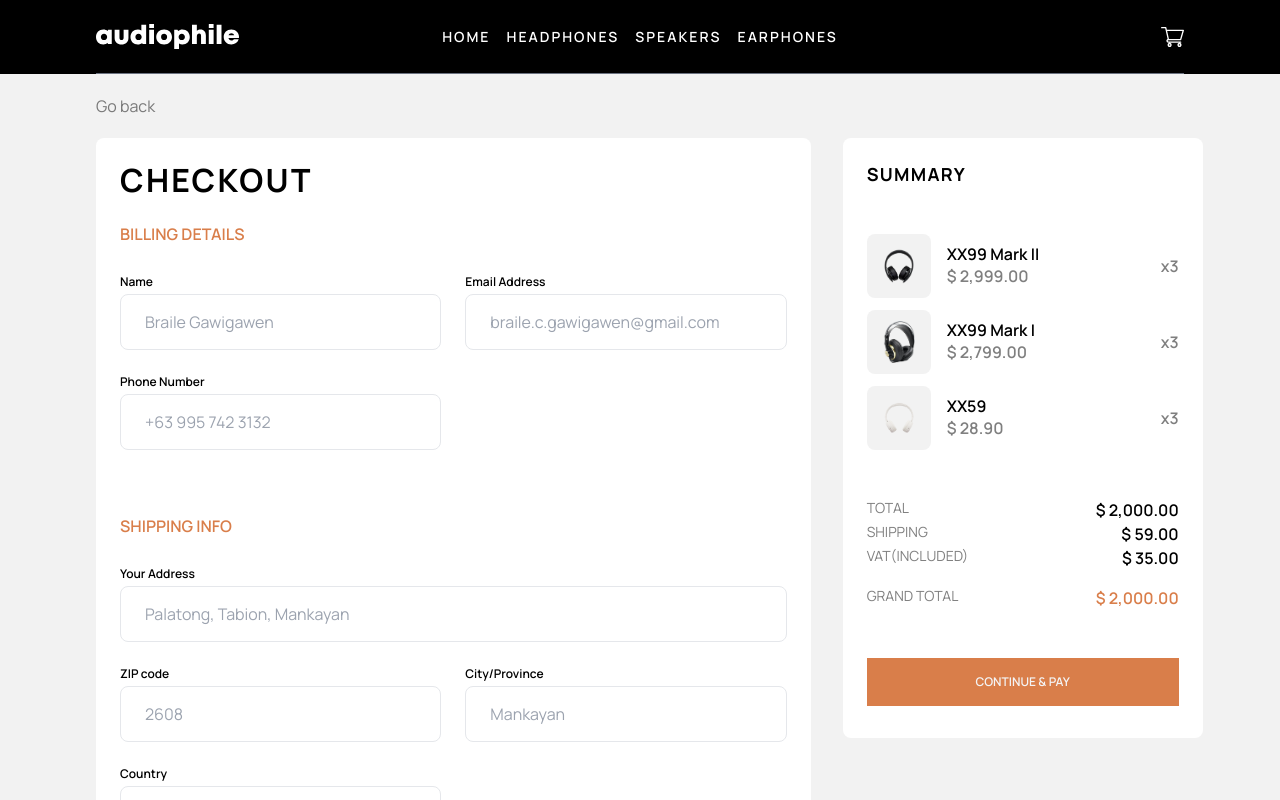
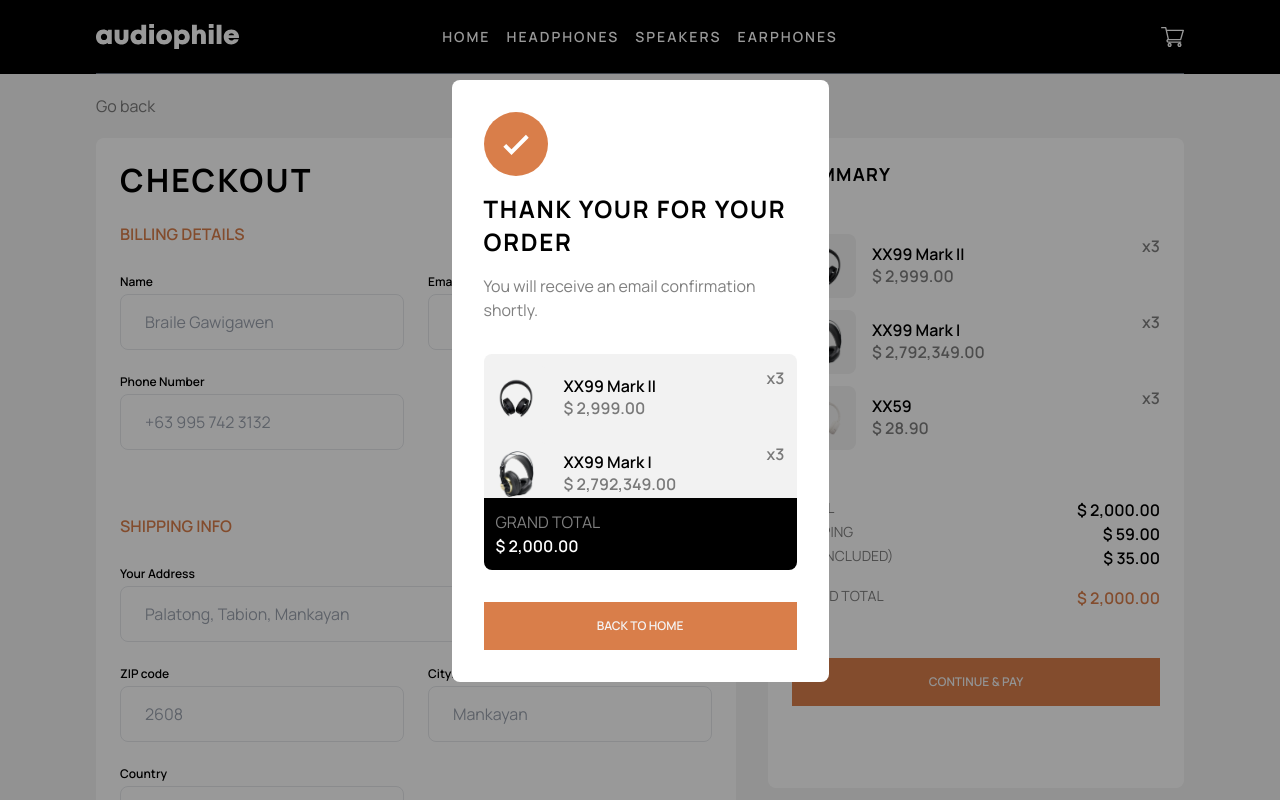
Before and after one commit to brailecg/fm-audiophile, a Next.js app: page /checkout in a window 1280 px wide. Both pictures are taken after a click on the button "CONTINUE & PAY". Shown: the top 800 px of the page. Built offline with nearby package versions, Linux system fonts and the light colour scheme.

Commit message:
[UI] submit dialog

```diff
--- a/app/(pages)/checkout/page.tsx
+++ b/app/(pages)/checkout/page.tsx
@@ -2,46 +2,16 @@ import { AppButton } from "@/components/AppButton";
 import AppCartProducts from "@/components/AppCartProducts";
 import AppLabeledInput from "@/components/AppLabeledInput";
 import AppRadioBtn from "@/components/AppRadioBtn";
+import AppSubmit from "@/components/AppSubmit";
 import { Container } from "@/components/Container";
 import { numberToPrice } from "@/lib/utils";
 
 import React from "react";
 
-const CheckoutNumbers = ({
-  label,
-  children,
-}: {
-  label: string;
-  children: number;
-}) => {
+const BillingInfo = () => {
   return (
-    <div className="flex justify-between">
-      <span className=" text-black/50 text-sm">{label}</span>
-      <div className=" text-black font-semibold">{numberToPrice(children)}</div>
-    </div>
-  );
-};
-
-const Checkout = () => {
-  const handleSubmitPayment = () => [];
-
-  return (
-    <div className=" bg-[#F2F2F2]">
-      <Container className=" py-5">
-        <div className="">
-          <AppButton className=" text-black/50" href={"./"}>
-            Go back
-          </AppButton>
-        </div>
-      </Container>
-      <Container classNameInner="grid gap-8 lg:grid-cols-3">
-        <div className="bg-white rounded-lg p-6 lg:col-span-2">
-          <h3 className=" text-app-h3 mb-6">CHECKOUT</h3>
-          <div className="w-full flex flex-col gap-16">
     <div>
-              <h5 className="  text-main-orange font-semibold mb-7">
-                BILLING DETAILS
-              </h5>
+      <h5 className="  text-main-orange font-semibold mb-7">BILLING DETAILS</h5>
       <div className="grid sm:grid-cols-2 gap-6 w-full">
         <AppLabeledInput
           type="string"
@@ -63,10 +33,13 @@ const Checkout = () => {
         />
       </div>
     </div>
+  );
+};
+
+const ShippingInfo = () => {
+  return (
     <div className="">
-              <h5 className="  text-main-orange font-semibold mb-7">
-                SHIPPING INFO
-              </h5>
+      <h5 className="  text-main-orange font-semibold mb-7">SHIPPING INFO</h5>
       <div className="grid sm:grid-cols-2 gap-6 w-full">
         <AppLabeledInput
           className=" sm:col-span-2"
@@ -95,20 +68,19 @@ const Checkout = () => {
         />
       </div>
     </div>
+  );
+};
+
+const PaymentDetails = () => {
+  return (
     <div>
-              <h5 className="  text-main-orange font-semibold mb-7">
-                PAYMENT DETAILS
-              </h5>
+      <h5 className="  text-main-orange font-semibold mb-7">PAYMENT DETAILS</h5>
       <div>
         <div className="grid sm:grid-cols-2 gap-6 w-full mb-4">
           <p className="text-sm font-semibold mb-2">Payment Methods</p>
           <div className=" flex flex-col gap-4">
             <div className=" flex flex-col gap-4">
-                      <AppRadioBtn
-                        label="e-Money"
-                        id="emoney"
-                        name="paymentmethod"
-                      />
+              <AppRadioBtn label="e-Money" id="emoney" name="paymentmethod" />
               <AppRadioBtn
                 label="Cash on Delivery"
                 id="cod"
@@ -133,30 +105,29 @@ const Checkout = () => {
         </div>
       </div>
     </div>
+  );
+};
+
+const Checkout = () => {
+  return (
+    <div className=" bg-[#F2F2F2] py-5">
+      <Container className=" mb-5">
+        <div className="">
+          <AppButton className=" text-black/50" href={"./"}>
+            Go back
+          </AppButton>
+        </div>
+      </Container>
+      <Container classNameInner="grid gap-8 md:grid-cols-5 ">
+        <div className="bg-white rounded-lg p-6 md:col-span-3 ">
+          <h3 className=" text-app-h3 mb-6">CHECKOUT</h3>
+          <div className="w-full flex flex-col gap-16">
+            <BillingInfo />
+            <ShippingInfo />
+            <PaymentDetails />
           </div>
         </div>
-        <div className="bg-white rounded-lg p-6 w-full lg:w-[360px] flex flex-col gap-12  max-h-[600px]">
-          <h3 className=" text-app-h6">SUMMARY</h3>
-          <AppCartProducts />
-          <div>
-            <CheckoutNumbers label="TOTAL">{2000}</CheckoutNumbers>
-            <CheckoutNumbers label="SHIPPING">{59}</CheckoutNumbers>
-            <CheckoutNumbers label="VAT(INCLUDED)">{35}</CheckoutNumbers>
-
-            <div className="flex justify-between mt-4">
-              <span className=" text-black/50 text-sm">GRAND TOTAL</span>
-              <div className="font-semibold text-main-orange">
-                {numberToPrice(2000)}
-              </div>
-            </div>
-          </div>
-          <AppButton
-            onClick={handleSubmitPayment}
-            variant="primary"
-            className="w-full h-12 text-xs">
-            CONTINUE & PAY
-          </AppButton>
-        </div>
+        <AppSubmit />
       </Container>
     </div>
   );
--- a/components/AppCartProducts.tsx
+++ b/components/AppCartProducts.tsx
@@ -7,6 +7,7 @@ import {
 } from "./public-images";
 import { CounterInput } from "./AppCartCounter";
 import { numberToPrice } from "@/lib/utils";
+import { cn } from "@/lib/utils";
 
 const productsInCart = [
   {
@@ -27,7 +28,7 @@ const productsInCart = [
     description:
       "As the gold standard for headphones, the classic XX99 Mark I offers detailed and accurate audio reproduction for audiophiles, mixing engineers, and music aficionados alike in studios and on the go.",
     image: HeadphonesMark1,
-    price: 2799,
+    price: 2792349,
     cartCount: 3,
     isAvailable: true,
   },
@@ -44,18 +45,24 @@ const productsInCart = [
   },
 ];
 
-const AppCartProducts = ({ from }: { from?: string }) => {
+const AppCartProducts = ({
+  from,
+  className,
+}: {
+  from?: string;
+  className?: string;
+}) => {
   return (
-    <ul className="grid gap-3">
+    <ul className={cn("grid gap-3", className)}>
       {productsInCart?.map((item) => {
         return (
-          <li key={item?.name} className="text-black gap-4 grid grid-cols-3">
-            <div className="flex gap-4 col-span-2">
+          <li key={item?.name} className="text-black gap-2 grid grid-cols-4">
+            <div className="flex gap-4 col-span-3">
               <div className="flex items-center justify-center bg-main-grey p-4 rounded-lg  w-16 h-16">
-                <Image alt={item.name} src={item?.image} className="w-9" />
+                <Image alt={item.name} src={item?.image} className="min-w-9" />
               </div>
-              <div className="flex flex-col flex-1 justify-center">
-                <span className=" leading-tight font-semibold">
+              <div className="flex flex-col flex-1 justify-center w-full">
+                <span className=" leading-tight font-semibold inline-block ">
                   {item?.name}
                 </span>
                 <span className=" text-black/50 font-semibold">
@@ -63,6 +70,7 @@ const AppCartProducts = ({ from }: { from?: string }) => {
                 </span>
               </div>
             </div>
+            <div className=" col-span-1">
               {from === undefined && from !== "cartDialog" ? (
                 <div className="text-black/50 font-semibold flex justify-end items-center">
                   {"x"}
@@ -73,6 +81,7 @@ const AppCartProducts = ({ from }: { from?: string }) => {
                   <CounterInput className="" />
                 </div>
               )}
+            </div>
           </li>
         );
       })}
--- /dev/null
+++ b/components/AppSubmit.tsx
@@ -0,0 +1,126 @@
+"use client";
+import React, { useEffect, useState } from "react";
+import AppCartProducts from "./AppCartProducts";
+import { AppButton } from "./AppButton";
+import { numberToPrice } from "@/lib/utils";
+import { AnimatePresence, motion, useAnimate } from "framer-motion";
+import { Container } from "./Container";
+import Image from "next/image";
+import { CheckIcon } from "./public-images";
+
+const CheckoutNumbers = ({
+  label,
+  children,
+}: {
+  label: string;
+  children: number;
+}) => {
+  return (
+    <div className="flex justify-between">
+      <span className=" text-black/50 text-sm">{label}</span>
+      <div className=" text-black font-semibold">{numberToPrice(children)}</div>
+    </div>
+  );
+};
+
+const useSubmitAnimation = (isSubmitted: boolean) => {
+  const [scope, animate] = useAnimate();
+
+  useEffect(() => {
+    animate([[scope.current, { scale: [0, 1] }, { duration: 0.5 }]]);
+  }, [isSubmitted]);
+
+  return scope;
+};
+
+const AppSubmit = () => {
+  const [isSubmitted, setIsSubmitted] = useState<boolean>(false);
+
+  const handleSubmitOrder = () => {
+    setIsSubmitted(true);
+  };
+
+  const scope = useSubmitAnimation(isSubmitted);
+
+  return (
+    <>
+      <div className="bg-white rounded-lg p-6 w-full  flex flex-col gap-12  max-h-[650px] md:col-span-2">
+        <h3 className=" text-app-h6">SUMMARY</h3>
+        <AppCartProducts />
+        <div>
+          <CheckoutNumbers label="TOTAL">{2000}</CheckoutNumbers>
+          <CheckoutNumbers label="SHIPPING">{59}</CheckoutNumbers>
+          <CheckoutNumbers label="VAT(INCLUDED)">{35}</CheckoutNumbers>
+
+          <div className="flex justify-between mt-4">
+            <span className=" text-black/50 text-sm">GRAND TOTAL</span>
+            <div className="font-semibold text-main-orange">
+              {numberToPrice(2000)}
+            </div>
+          </div>
+        </div>
+        <AppButton
+          onClick={handleSubmitOrder}
+          variant="primary"
+          className="w-full h-12 text-xs">
+          CONTINUE & PAY
+        </AppButton>
+      </div>
+
+      <AnimatePresence>
+        {isSubmitted && (
+          <Container>
+            <div className="fixed z-50 inset-0 flex justify-center items-center ">
+              <motion.div
+                initial={{ opacity: 0 }}
+                animate={{ opacity: 1 }}
+                exit={{ opacity: 0 }}
+                className="z-50 fixed inset-0 overflow-auto bg-black/40 flex"
+                onClick={() =>
+                  setIsSubmitted((prev: boolean) => !prev)
+                }></motion.div>
+
+              <motion.div
+                initial={{ x: -100 }}
+                animate={{ x: 0 }}
+                exit={{ x: -100, opacity: 0 }}
+                className="text-white absolute z-50 w-full max-w-[377px] min-h-[488px] top-20 bg-[#FFFFFF] rounded-lg p-8 flex flex-col gap-8">
+                <div className="flex flex-col justify-between gap-4">
+                  <div
+                    ref={scope}
+                    className=" flex justify-center items-center w-16 h-16 rounded-full bg-main-orange">
+                    <Image src={CheckIcon} alt="Check" />
+                  </div>
+
+                  <h3 className=" text-app-h5 text-black uppercase">
+                    Thank your for your order
+                  </h3>
+                  <p className=" text-black/50">
+                    You will receive an email confirmation shortly.
+                  </p>
+                </div>
+                <div>
+                  <AppCartProducts className="bg-main-grey max-h-36 overflow-y-scroll rounded-t-lg py-3 pr-3" />
+                  <div className="flex flex-col justify-between bg-black rounded-b-lg p-3">
+                    <span className=" text-white/50">GRAND TOTAL</span>
+                    <div className=" text-white font-semibold">
+                      {numberToPrice(2000)}
+                    </div>
+                  </div>
+                </div>
+                <AppButton
+                  href={"/"}
+                  variant="primary"
+                  className="w-full h-12 text-xs uppercase">
+                  Back to home
+                </AppButton>
+              </motion.div>
+            </div>
+          </Container>
+        )}
+      </AnimatePresence>
+    </>
+  );
+};
+
+export default AppSubmit;
--- a/components/CartDialog.tsx
+++ b/components/CartDialog.tsx
@@ -17,7 +17,7 @@ const CartDialog = ({
 
   const handleUpdateCart = () => {
     setIsCartModalOpen(false);
-    router.push("./checkout");
+    router.push("/checkout");
   };
   return (
     <AnimatePresence>
@@ -39,7 +39,7 @@ const CartDialog = ({
               exit={{ x: -100, opacity: 0 }}
               className="text-white absolute z-50 w-full max-w-[377px] min-h-[488px] top-0 right-0 bg-[#FFFFFF] rounded-lg p-8 flex flex-col gap-8">
               <div className="flex justify-between">
-                <h3 className=" text-app-h4 text-black">
+                <h3 className=" text-app-h5 text-black">
                   CART <span>(3)</span>
                 </h3>
                 <AppButton className=" text-black/50 hover:underline">
--- a/components/public-images/index.ts
+++ b/components/public-images/index.ts
@@ -21,6 +21,8 @@ import HpImg1 from "../../public/hp-img-1.png";
 import HpImg2 from "../../public/hp-img-2.png";
 import HpImg3 from "../../public/hp-img-3.png";
 
+import CheckIcon from "../../public/check-icon.svg";
+
 export {
   HeaderHero,
   AppLogo,
@@ -43,4 +45,5 @@ export {
   HpImg1,
   HpImg2,
   HpImg3,
+  CheckIcon,
 };
```
Also changed, not shown: public/check-icon.svg (added). Lines whose indentation alone changed are shown as unchanged.
